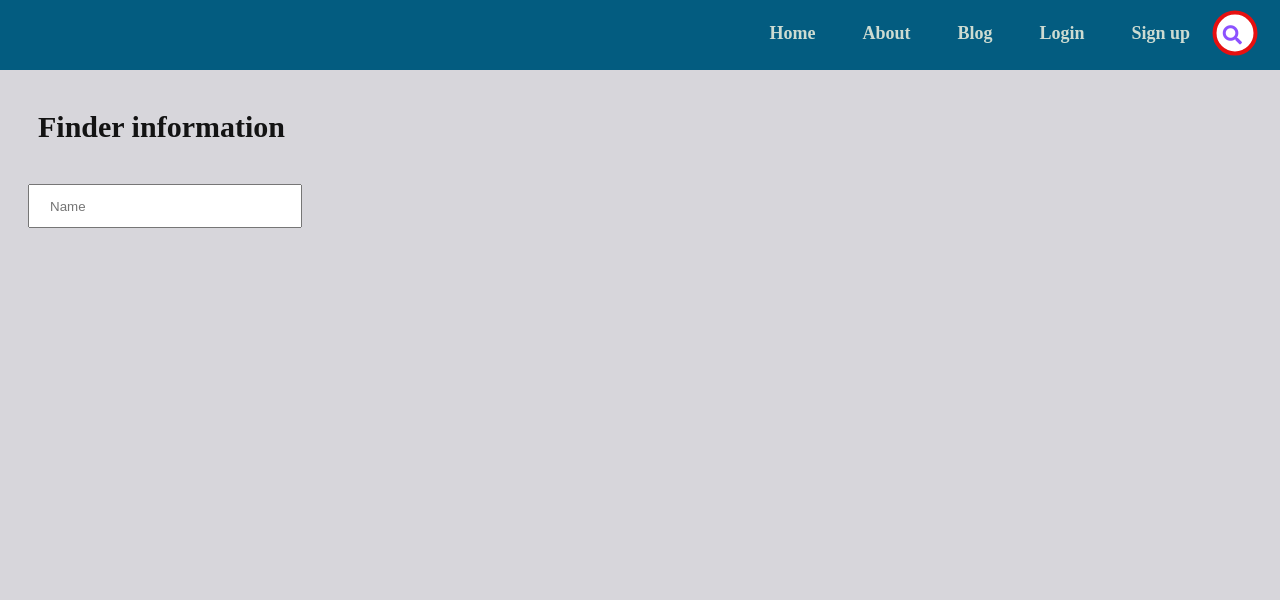
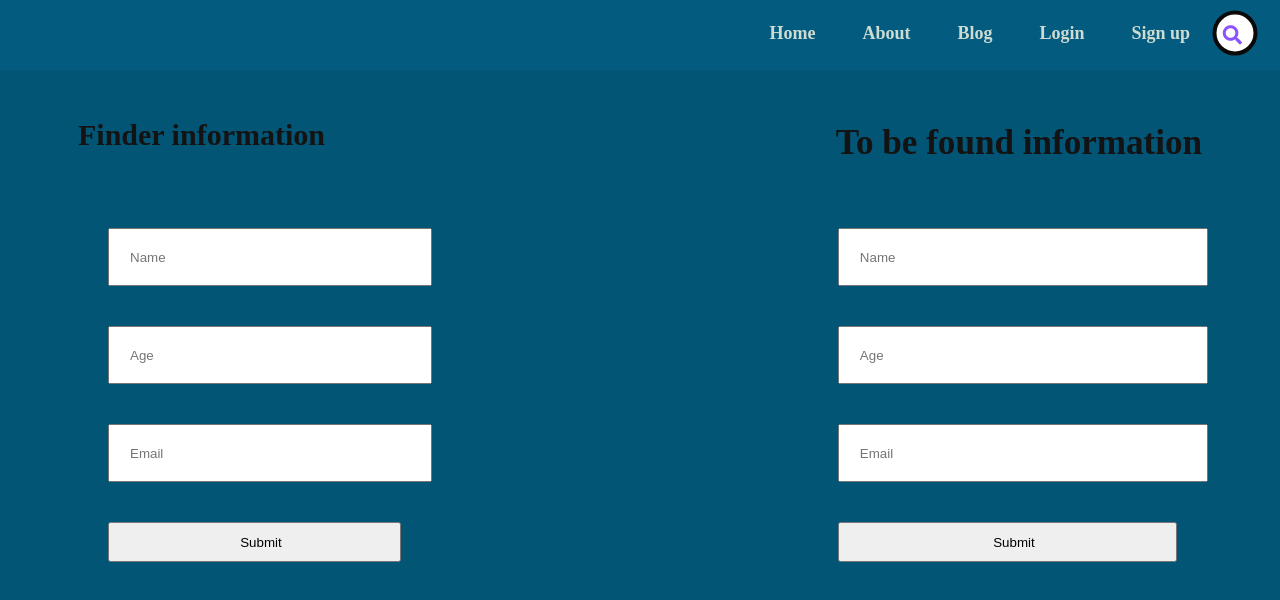
Before and after one commit to sitiabdulaziz11/alx-portfolio, a plain HTML site: page htmls/home.html in a window 1280 px wide. Drawn offline with Linux system fonts and the light colour scheme.

Commit message:
updated portfolio

```diff
--- a/htmls/css_directory/home.css
+++ b/htmls/css_directory/home.css
@@ -1,6 +1,6 @@
 
 body {
-    background-color: rgb(215, 214, 219);
+    background-color:rgb(2, 85, 117);
 }
 
 .header {
@@ -18,9 +18,14 @@ body {
     left: 0;
 }
 
-.right_para {
-    margin: 120px;
-    margin: -20px;
+.text1 {
+    display:flex;
+    justify-content: space-between;
+}
+
+.left_text {
+    margin: -120px;
+    margin-left: 20px;
     padding: 50px;
     margin-top: 30px;
     color: rgb(19, 19, 19);
@@ -29,21 +34,60 @@ body {
     display: flex;
 }
 
-.body_form form{
-    width: 250px;
+.right_text {
+    margin: 120px;
+    margin: 20px;
+    padding: 50px;
+    margin-top: 30px;
+    color: rgb(19, 19, 19);
+    font-size: 30px;
+    font-weight: bold;
+    display: flex;
+}
+
+.body_form1 {
+    display:flex;
+    justify-content: space-between;
+}
+
+.right_body_form form {
+    width: 50%;
+    height: 40px;
+    margin: 50px;
+    margin-top: -125px;
+    float: right;
+    align-items: center;
+    padding: 65px;
+    padding-right: -10px;
+    display: flexbox;
+}
+
+.right_body_form input {
+    width: 100%;;
+    height: 40px;
+    padding: 7px;
+    margin: 20px;
+    padding-left: 20px;
+}
+
+.left_body_form form{
+    width: 50%;
     height: 40px;
     margin: -50px;
     margin-top: -110px;
+    margin-left: 30px;
+    display: flexbox;
     justify-content:flex-start;
     align-items: center;
     padding: 50px;
+    padding-left: -20px;
 
 }
 
-.body_form input {
+.left_body_form input {
     width: 100%;;
     height: 40px;
-    padding: 0px;
+    padding: 7px;
     margin: 20px;
     padding-left: 20px;
 }
@@ -59,7 +103,7 @@ body {
     background-color: white;
     box-sizing: border-box;
     border-radius: 22.5px;
-    border: 4px solid rgb(231, 16, 16) ;
+    border: 4px solid rgb(10, 10, 10) ;
     padding: 5px;
 }
 
--- a/htmls/home.html
+++ b/htmls/home.html
@@ -27,15 +27,31 @@
             </nav>
         </div>
     </header>
-    <div class="right_para">
-        <p>Finder information</p>
+    <div class="text1">
+        <div class="left_text">
+            <p>Finder information</p>
+        </div>
+        <div class="right_text">
+            <h3>To be found information</h3>
+        </div>
     </div>
-
-    <div class="body_form">
-        <form action="" method="post">
-            <input type="text" name="name" placeholder="Name" required>
-
-        </form>
+    <div class="body_form1">
+        <div class="left_body_form">
+            <form action="" method="post">
+                <input type="text" name="name" placeholder="Name" required>
+                <input type="number" name="age" placeholder="Age">
+                <input type="email" name="email" placeholder="Email">
+                <input type="submit" value="Submit">
+            </form>
+        </div>
+        <div class="right_body_form">
+            <form action="" method="post">
+                <input type="text" name="name" placeholder="Name" required>
+                <input type="number" name="age" placeholder="Age">
+                <input type="email" name="email" placeholder="Email">
+                <input type="submit" value="Submit">
+            </form>
+        </div>
     </div>
 </body>
 </html>
```
